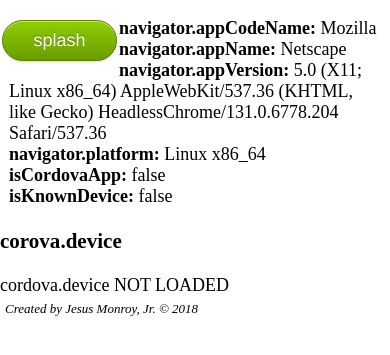
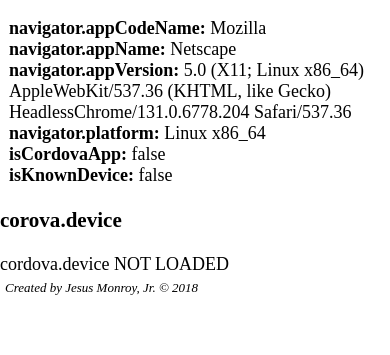
Before and after one commit to jessemonroy650/PGB-Example-Core-splashscreen, a plain HTML site: page index.html in a window 390 px wide. Shown: the part 89-444 px from the top of the page. Drawn offline with Linux system fonts and the light colour scheme; some packages are replaced by stand-ins of ours.

Commit message:
changes to get a working version

```diff
--- a/app.js
+++ b/app.js
@@ -65,7 +65,6 @@ function onDeviceReady() {
     document.getElementById('appVersion').innerHTML    = app.version;
     if (isCordovaApp()) {
         deviceStuff();
-        document.getElementById('buttonSplash').addEventListener('touchend', showSplash, false);
     }
 
 }
--- a/index.html
+++ b/index.html
@@ -36,8 +36,6 @@
 
     <h3>App Version v<span id=appVersion></span></h3>
 
-    <button id=buttonSplash class="button button-pill button-action button-large" style="margin:0.1em;float:left;">splash</button>
-
     <!-- <div><b>Status0:</b> <span id=status0>status0 unknown</span><br></div> -->
 
     <p class=spacer />
```
Also changed, not shown: 1 other file.
